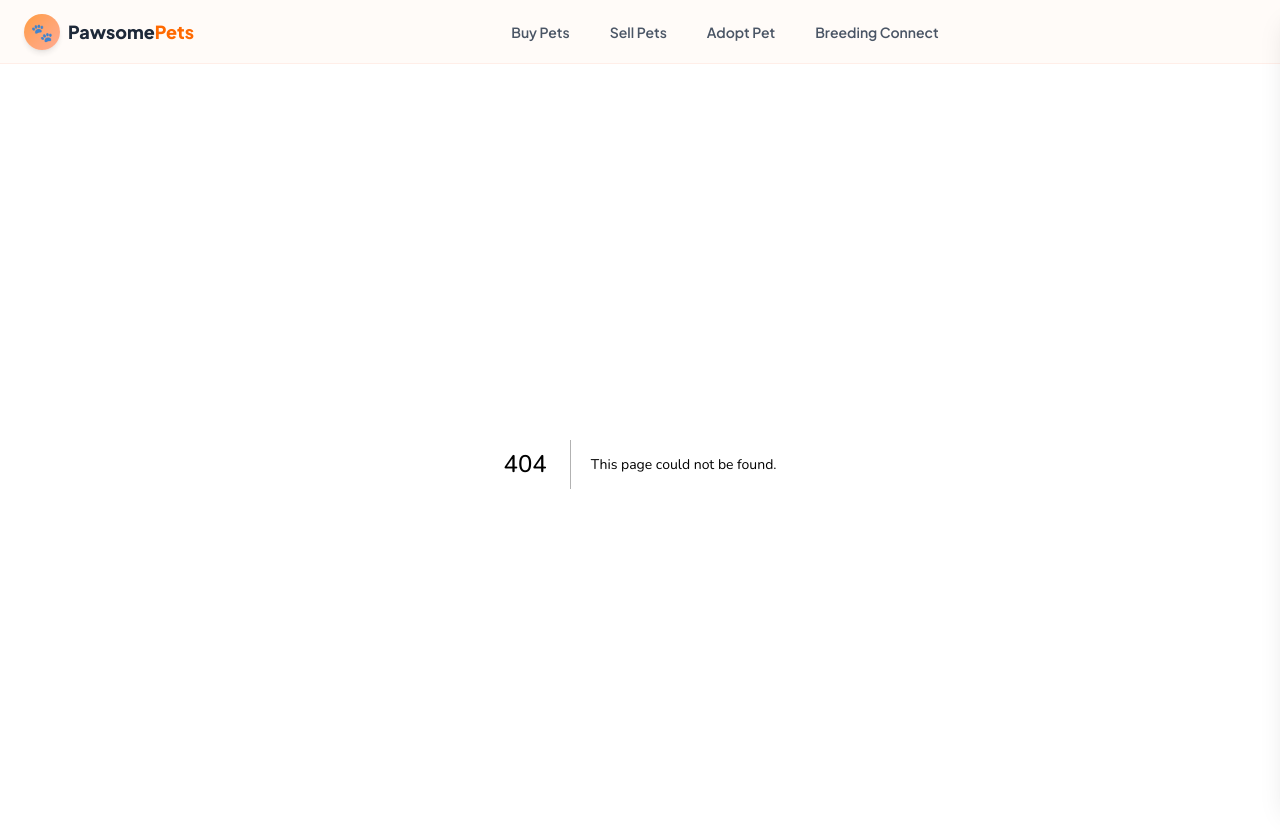
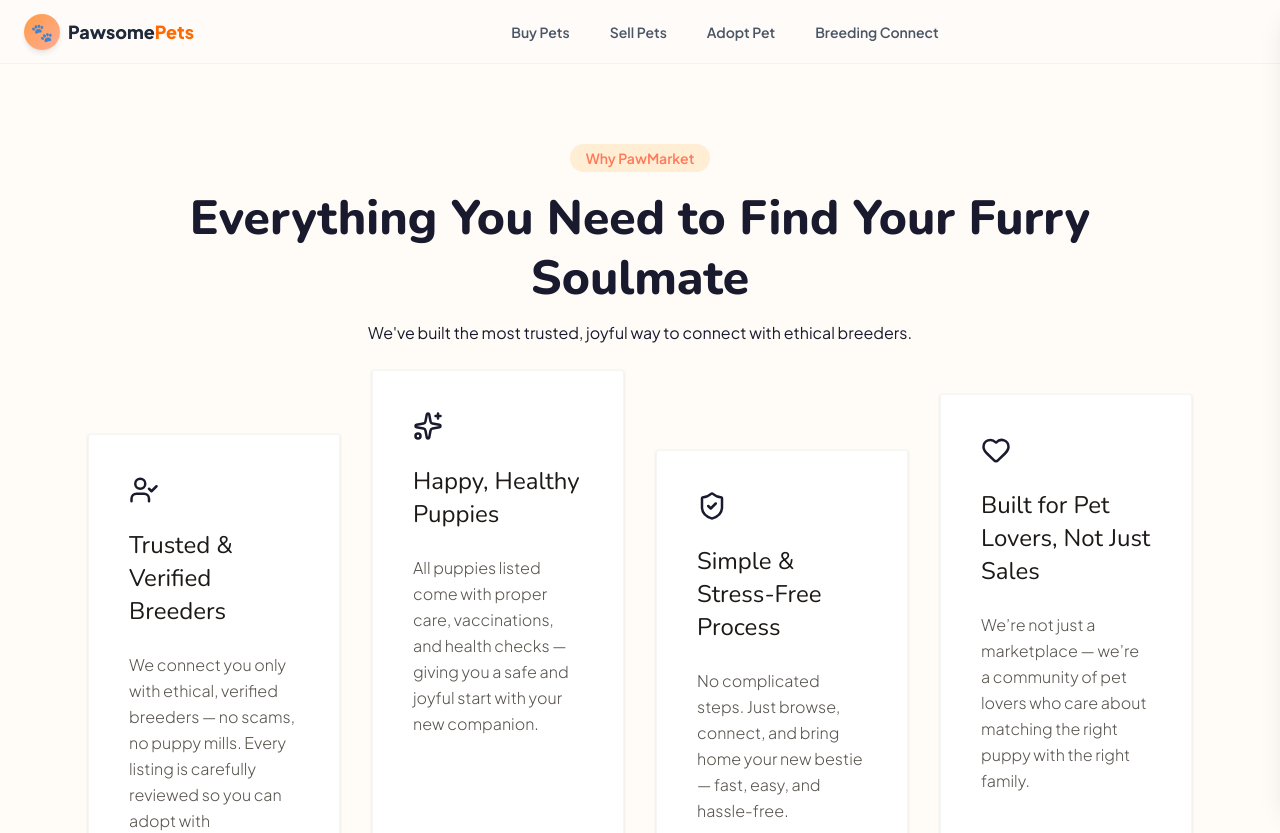
Before and after one commit to SahilPaul77/pawsomepets, a Next.js app: page /whyus in a window 1280 px wide. Before the commit this address had no page. Shown: the top 833 px of the page. Built offline with nearby package versions, Linux system fonts and the light colour scheme.

Commit message:
why us component

```diff
--- a/app/globals.css
+++ b/app/globals.css
@@ -10,7 +10,6 @@ html {
 
 
 @theme inline {
-  --color-gold: #dba764;
    --color-primary:#FF7A59;
    --color-primary-dark:#e85d3c;
    --color-primary-light:#FFE8E1;
--- a/app/hero/page.jsx
+++ b/app/hero/page.jsx
@@ -77,9 +77,9 @@ const HeroSection = () => {
       {/* Background Image */}
       <div className="absolute inset-0 z-0">
         <Image
-          src="/images/hero.jpg"
+          src="/images/hero1.jpg"
           className="w-full h-full object-cover opacity-40 grayscale-[0%]"
-          alt="Dental Studio"
+          alt="cute pets"
           fill
           priority
         />
@@ -99,7 +99,7 @@ const HeroSection = () => {
   transition={{ delay: 0.3, duration: 0.6, ease: "easeOut" }}
   className="inline-flex items-center gap-2 bg-orange-100 text-primary px-5 py-2 rounded-full font-bold text-sm mb-6 border border-orange-200"
         >
-          🐶 Trusted by 12,000+ happy families
+          🐶 Trusted by 5,000+ happy families
         </motion.div>
 
        <motion.h1
--- a/app/page.tsx
+++ b/app/page.tsx
@@ -1,11 +1,15 @@
 'use client'
 
 import Hero from './hero/page'
+import Stats from './stats/page'
+import Whyus from './whyus/page'
 
 const Home = ()=>{
 return(
   <>
   <Hero />
+  <Stats />
+  <Whyus />
   </>
 )
 }
--- /dev/null
+++ b/app/stats/page.jsx
@@ -0,0 +1,185 @@
+// "use client";
+
+// import { motion } from "framer-motion";
+// import CountUp from "react-countup";
+
+// const stats = [
+//   { value: 12000, suffix: "+", label: "Happy Families" },
+//   { value: 340, suffix: "+", label: "Verified Breeders" },
+//   { value: 85, suffix: "+", label: "Breeds Available" },
+//   { value: 4.9, suffix: "★", label: "Average Rating", decimals: 1 },
+// ];
+
+// export default function StatsBar() {
+//   return (
+//     <motion.div
+//       initial={{ opacity: 0, y: 60 }}
+//       whileInView={{ opacity: 1, y: 0 }}
+//       viewport={{ once: true }}
+//       transition={{ duration: 0.8, ease: "easeOut" }}
+//       className="mx-4 md:mx-10 -mt-10 relative z-20"
+//     >
+//       <div className="bg-white/80 backdrop-blur-xl border border-gray-200 shadow-2xl rounded-2xl p-6 md:p-10 flex flex-wrap justify-between gap-6">
+
+//         {stats.map((stat, index) => (
+//           <motion.div
+//             key={index}
+//             initial={{ opacity: 0, y: 30 }}
+//             whileInView={{ opacity: 1, y: 0 }}
+//             viewport={{ once: true }}
+//             transition={{
+//               delay: index * 0.3,
+//               duration: 0.6,
+//               ease: "easeOut",
+//             }}
+//             className="flex-1 min-w-[120px] text-center"
+//           >
+//             {/* Animated Number */}
+//             <div className="text-2xl md:text-3xl font-extrabold text-primary">
+//               <CountUp
+//                 end={stat.value}
+//                 duration={2}
+//                 decimals={stat.decimals || 0}
+//               />
+//               {stat.suffix}
+//             </div>
+
+//             {/* Label */}
+//             <p className="text-sm md:text-base text-gray-500 mt-1">
+//               {stat.label}
+//             </p>
+//           </motion.div>
+//         ))}
+//       </div>
+//     </motion.div>
+//   );
+// }
+
+
+'use client'
+
+import React, { useEffect, useRef } from 'react';
+import { gsap } from 'gsap';
+import { ScrollTrigger } from 'gsap/ScrollTrigger';
+
+gsap.registerPlugin(ScrollTrigger);
+
+const StatsStrip = () => {
+  const stripRef = useRef(null);
+  const containerRef = useRef(null);
+
+  useEffect(() => {
+    const ctx = gsap.context(() => {
+      // Scroll-based entrance animation
+      const tl = gsap.timeline({
+        scrollTrigger: {
+          trigger: containerRef.current,
+          start: 'top 80%',     // works well for mobile & desktop
+          toggleActions: 'play none none none',
+        },
+        defaults: { ease: 'power4.out' },
+      });
+
+      tl.fromTo(
+        containerRef.current,
+        { y: 60, opacity: 0 },
+        { y: 0, opacity: 1, duration: 1 }
+      ).from(
+        '.stat-item',
+        {
+          y: 20,
+          opacity: 0,
+          duration: 0.9,
+          stagger: 0.15,
+        },
+        '-=0.8'
+      );
+
+      // Number counter animation (syncs with scroll reveal)
+      document.querySelectorAll('.stat-number').forEach((num) => {
+        const target = parseInt(num.dataset.target, 10);
+
+        gsap.fromTo(
+          num,
+          { innerText: 0 },
+          {
+            innerText: target,
+            duration: 2.5,
+            snap: { innerText: 1 },
+            ease: 'expo.out',
+            scrollTrigger: {
+              trigger: containerRef.current,
+              start: 'top 80%',
+            },
+            onUpdate() {
+              const value = Math.ceil(num.innerText);
+              if (num.id.includes('clients')) {
+                num.innerHTML = value.toLocaleString() + '+';
+              } else if (num.id.includes('success')) {
+                num.innerHTML = value + '%';
+              } else {
+                num.innerHTML = value;
+              }
+            },
+          }
+        );
+      });
+    }, stripRef);
+
+    return () => ctx.revert();
+  }, []);
+
+  const stats = [
+    { id: 'clients-glass', label: 'Happy Clients', target: 5000 },
+    { id: 'clients-glass', label: 'Verified Sellers', target: '340+' },
+    { id: 'clients-glass', label: 'Breeds', target: "85+" },
+  ];
+
+  return (
+   <div ref={stripRef} className="relative z-30 -mt-10 md:-mt-3 px-6 rounded-2xl bg-[#fffbf7]">
+      <div className="container mx-auto max-w-5xl
+       backdrop-blur-xl rounded-2xl">
+        <div
+          ref={containerRef}
+          className="
+            backdrop-blur-xl
+            border border-white/40
+            shadow-[0_8px_32px_0_rgba(0,0,0,0.05)]
+            rounded-2xl
+            py-8 md:py-10
+            px-4 md:px-12
+            flex items-center
+            gap-6 md:gap-10
+            overflow-hidden
+            opacity-0
+          "
+        >
+          {stats.map((stat, i) => (
+            <React.Fragment key={i}>
+              <div className="stat-item flex flex-col items-center text-center flex-1 text-2xl md:text-3xl font-extrabold rounded-lg">
+                <span
+                  id={stat.id}
+                  data-target={stat.target}
+                  className="stat-number text-2xl md:text-4xl text-primary leading-none font-[nunito]"
+                >
+                  0
+                </span>
+
+                <p className="mt-2 text-[7px] md:text-[10px] uppercase tracking-[0.3em] text-text font-medium">
+                  {stat.label}
+                </p>
+              </div>
+
+              {/* Darker elegant divider (desktop only) */}
+              {i !== stats.length - 1 && (
+                <div className="hidden md:block h-12 w-[1px] bg-gradient-to-b from-transparent via-stone-400/70 to-transparent text-text" />
+              )}
+            </React.Fragment>
+          ))}
+        </div>
+      </div>
+    </div>
+  );
+};
+
+export default StatsStrip;
--- /dev/null
+++ b/app/whyus/page.jsx
@@ -0,0 +1,115 @@
+'use client'
+
+import React from "react";
+import {
+  UserCheck,
+  Sparkles,
+  ShieldCheck,
+  Heart
+} from "lucide-react";
+import { motion } from "framer-motion";
+
+const WhyChooseUs = () => {
+
+  const values = [
+    {
+      title: "Trusted & Verified Breeders",
+      desc: "We connect you only with ethical, verified breeders — no scams, no puppy mills. Every listing is carefully reviewed so you can adopt with confidence",
+      icon: UserCheck,
+      position: "md:translate-y-10",
+    },
+    {
+      title: "Happy, Healthy Puppies",
+      desc: "All puppies listed come with proper care, vaccinations, and health checks — giving you a safe and joyful start with your new companion.",
+      icon: Sparkles,
+      position: "md:-translate-y-6",
+    },
+    {
+      title: "Simple & Stress-Free Process",
+      desc: "No complicated steps. Just browse, connect, and bring home your new bestie — fast, easy, and hassle-free.",
+      icon: ShieldCheck,
+      position: "md:translate-y-14",
+    },
+    {
+      title: "Built for Pet Lovers, Not Just Sales",
+      desc: "We’re not just a marketplace — we’re a community of pet lovers who care about matching the right puppy with the right family.",
+      icon: Heart,
+      position: "md:translate-y-0",
+    },
+  ];
+
+  return (
+    <section className="relative w-full bg-[#fffbf7] overflow-hidden py-10 md:py-20">
+
+      <div className="relative z-10 max-w-6xl mx-auto px-6">
+
+        {/* HEADER */}
+        <motion.div
+          initial={{ opacity: 0, y: 40 }}
+          whileInView={{ opacity: 1, y: 0 }}
+          viewport={{ once: true }}
+          transition={{ duration: 0.7 }}
+          className="text-center mb-12"
+        >
+          <span className="inline-block bg-orange-100 text-[#FF7A59] px-4 py-1 rounded-full text-sm font-semibold mb-4">
+            Why PawMarket
+          </span>
+
+          <h1 className="font-extrabold text-2xl md:text-5xl leading-tight text-text font-[Nunito] mb-3">
+            Everything You Need to Find Your Furry Soulmate
+          </h1>
+
+          <p className="text-sm md:text-base text-text max-w-xl mx-auto leading-relaxed">
+            We've built the most trusted, joyful way to connect with ethical breeders.
+          </p>
+        </motion.div>
+
+        {/* GRID */}
+        <div className="grid grid-cols-1 md:grid-cols-2 lg:grid-cols-4 gap-12 lg:gap-8">
+          {values.map((item, i) => {
+            const Icon = item.icon;
+
+            return (
+              <motion.div
+                key={i}
+                initial={{ opacity: 0, y: 50 }}
+                whileInView={{ opacity: 1, y: 0 }}
+                viewport={{ once: true, margin: "-50px" }}
+                transition={{
+                  duration: 0.6,
+                  delay: i * 0.25, // 👈 one-by-one animation
+                  ease: "easeOut",
+                }}
+                whileHover={{ y: -10, scale: 1.03 }}
+                className={`relative bg-white p-10 border border-stone-100 shadow-sm ${item.position}`}
+              >
+
+                {/* ICON */}
+                <motion.div
+                  whileHover={{ rotate: 8, scale: 1.1 }}
+                  transition={{ type: "spring", stiffness: 200 }}
+                  className="mb-6 text-text"
+                >
+                  <Icon size={30} />
+                </motion.div>
+
+                {/* TITLE */}
+                <h3 className="text-2xl font-serif text-stone-900 mb-6 leading-snug">
+                  {item.title}
+                </h3>
+
+                {/* DESC */}
+                <p className="text-md text-stone-600 font-light leading-relaxed">
+                  {item.desc}
+                </p>
+
+              </motion.div>
+            );
+          })}
+        </div>
+      </div>
+    </section>
+  );
+};
+
+export default WhyChooseUs;
--- a/package.json
+++ b/package.json
@@ -10,9 +10,11 @@
   },
   "dependencies": {
     "framer-motion": "^12.39.0",
+    "gsap": "^3.15.0",
     "lucide-react": "^1.16.0",
     "next": "16.2.6",
     "react": "19.2.4",
+    "react-countup": "^6.5.3",
     "react-dom": "19.2.4"
   },
   "devDependencies": {
```
Also changed, not shown: 1 other file (tests, documents, lock files or other folders).
